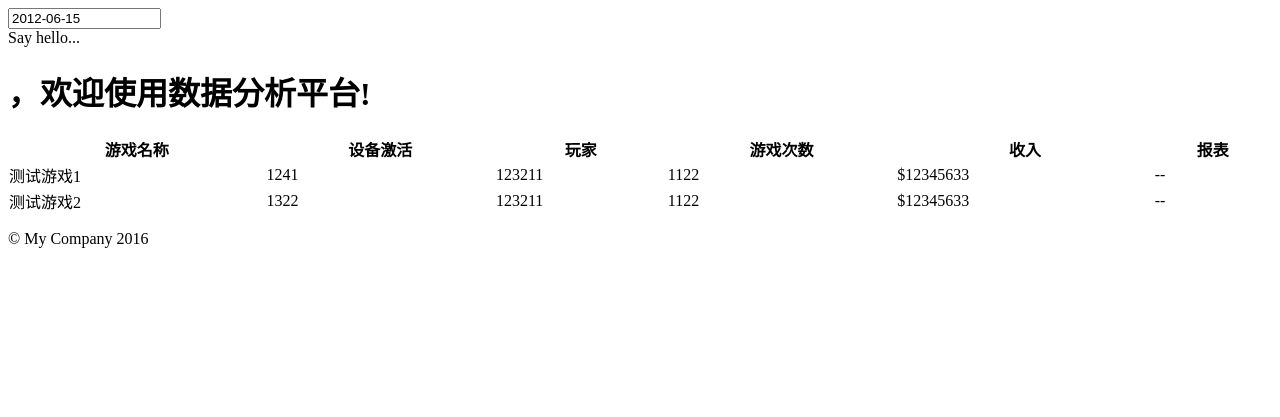
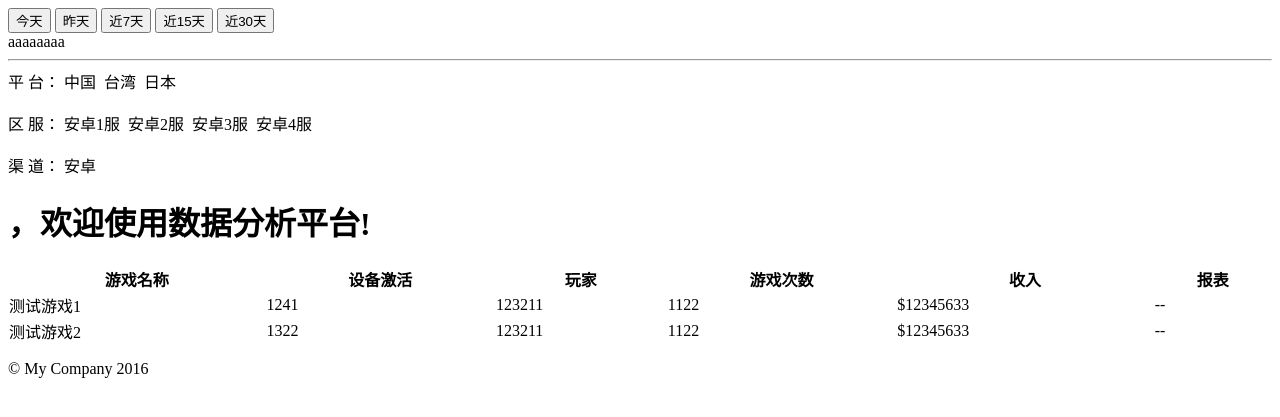
Before and after one commit to xuguoliangjj/datacenter, a Yii app: template backend/views/site/index.php in a window 1280 px wide. Shown: the top 417 px of the page. Run offline with PHP 8.4 and a stand-in for Yii, Linux system fonts and the light colour scheme; the template is opened without the code that fills it, so the values that code supplies are empty; some libraries are stand-ins or nearby versions.

Commit message:
修改filter过滤前端

```diff
--- a/backend/views/layouts/main.php
+++ b/backend/views/layouts/main.php
@@ -54,13 +54,20 @@ AppAsset::register($this);
                 <div class="row">
                         <div class="panel panel-default own-panel">
                             <div class="panel-body">
+                                <div class="row">
                                     <div class="col-xs-12 col-sm-10">
-                                    <input size="16" type="text" value="2012-06-15" readonly class="form_datetime">
                                         <?= \yii\bootstrap\Button::widget([
-                                        'label' => '<span>2016-01-01 - 2016-01-05</span> 日期&nbsp;&nbsp;<i class="fa fa-calendar"></i>',
+                                            'label' => '<span id="own-date-start">2016-01-01</span> - <span id="own-date-end">2016-01-05</span>&nbsp;&nbsp;<i class="fa fa-calendar"></i>',
                                             'options'=>['id'=>'own-date-filter','class'=>'btn btn-success'],
                                             'encodeLabel'=>false
                                         ])?>
+                                        <div class="btn-group" role="group" aria-label="...">
+                                            <button type="button" class="btn btn-default">今天</button>
+                                            <button type="button" class="btn btn-default">昨天</button>
+                                            <button type="button" class="btn btn-default">近7天</button>
+                                            <button type="button" class="btn btn-default">近15天</button>
+                                            <button type="button" class="btn btn-default">近30天</button>
+                                        </div>
                                     </div>
                                     <div class="col-xs-12 col-sm-2">
                                         <?php
@@ -71,9 +78,38 @@ AppAsset::register($this);
                                                          <button type="button" class="btn btn-primary" id="own-sure-filter">确认</button>',
                                             'toggleButton' => ['label' => '<i class="fa fa-filter"></i>&nbsp;&nbsp;过滤','class'=>'btn btn-success btn-sm pull-right'],
                                         ]);
-                                    echo 'Say hello...';
+                                        ?>
+                                        aaaaaaaa
+                                        <?php
                                         \yii\bootstrap\Modal::end();
                                         ?>
+                                    </div>
+                                </div>
+                                <hr>
+                                <div class="row">
+                                    <div class="col-xs-12 col-sm-12">
+                                        <div id="own-platform">
+                                            <span class="own-title">平 台：</span>
+                                            <span class="label label-default">中国&nbsp;<i class="fa fa-close own-close-filter-label"></i></span>
+                                            <span class="label label-default">台湾&nbsp;<i class="fa fa-close own-close-filter-label"></i></span>
+                                            <span class="label label-default">日本&nbsp;<i class="fa fa-close own-close-filter-label"></i></span>
+                                        </div>
+                                        <br>
+                                        <div id="own-server">
+                                            <span class="own-title">区 服：</span>
+                                            <span class="label label-default">安卓1服&nbsp;<i class="fa fa-close own-close-filter-label"></i></span>
+                                            <span class="label label-default">安卓2服&nbsp;<i class="fa fa-close own-close-filter-label"></i></span>
+                                            <span class="label label-default">安卓3服&nbsp;<i class="fa fa-close own-close-filter-label"></i></span>
+                                            <span class="label label-default">安卓4服&nbsp;<i class="fa fa-close own-close-filter-label"></i></span>
+
+                                        </div>
+                                        <br>
+                                        <div id="own-channel">
+                                            <span class="own-title">渠 道：</span>
+                                            <span class="label label-default">安卓&nbsp;<i class="fa fa-close own-close-filter-label"></i></span>
+                                        </div>
+
+                                    </div>
                                 </div>
                             </div>
                         </div>
--- a/backend/web/css/site.css
+++ b/backend/web/css/site.css
@@ -118,3 +118,7 @@ pre{
 .modal-content {
     border-radius: 0px;
 }
+
+.own-close-filter-label{
+    cursor: pointer;
+}
```
Also changed, not shown: backend/web/js/main.js (+47 -1 lines). Lines whose indentation alone changed are shown as unchanged.
